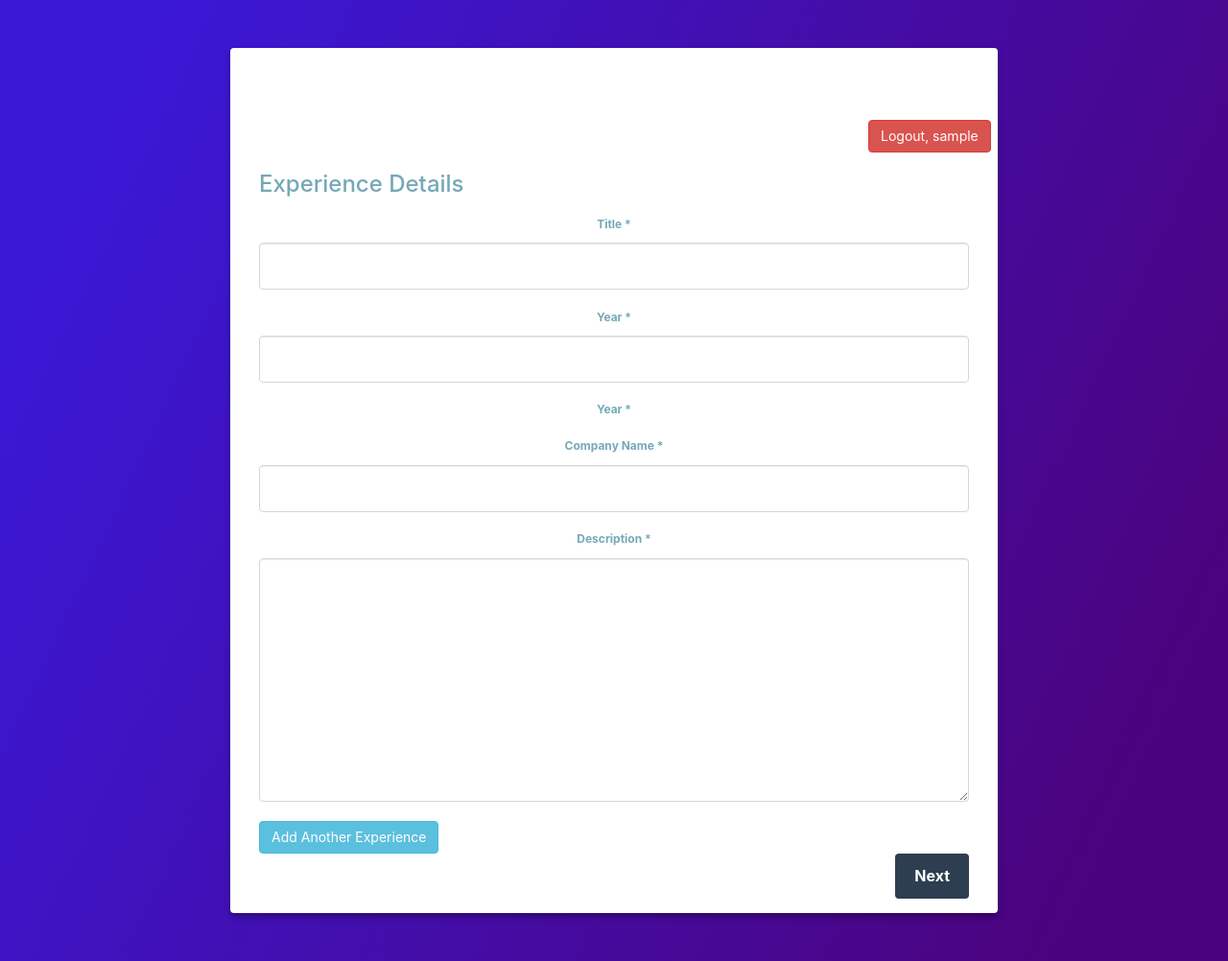
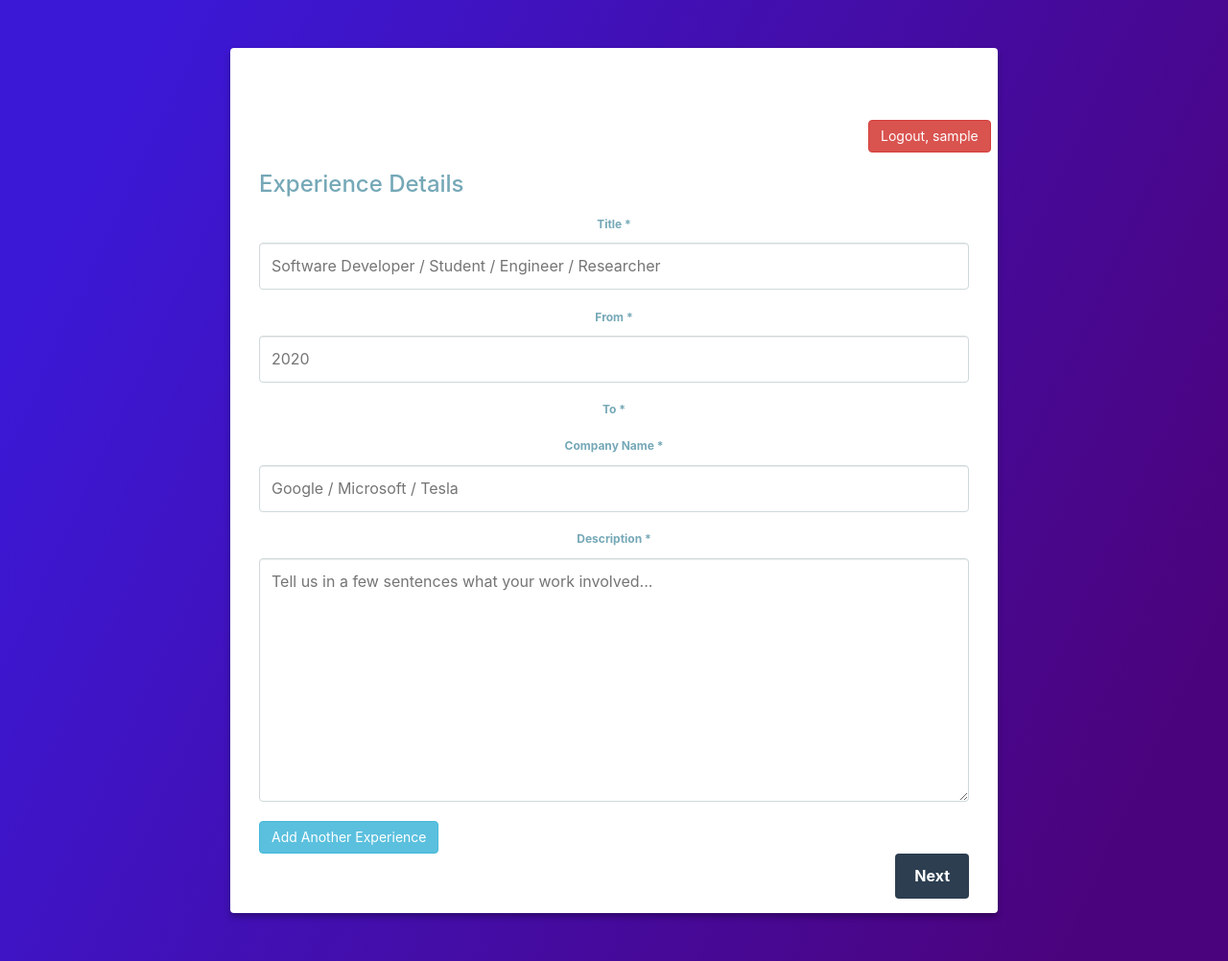
Before and after one commit to sam505/Portfolio, a Django app: page /create/experience in a window 1280 px wide. Shown: the whole page at 96% size. Run offline with Django 4.2, Linux system fonts and the light colour scheme; the visitor is signed in with stand-in values (Sample User, id 1); some libraries are stand-ins or nearby versions.

Commit message:
Update experience form

```diff
--- a/templates/user_interface/experience.html
+++ b/templates/user_interface/experience.html
@@ -1,4 +1,5 @@
 {% extends "user_interface/create_layout.html" %}
+{% load widget_tweaks %}
 
 {% block body %}
 <form class="vue-form" method="POST" enctype="multipart/form-data" action="{% url 'experience' %}">
@@ -14,7 +15,7 @@
     <!-- Experience Title -->
     <div>
       <label class="label" for="name">Title *</label>
-      {{ expFORM.expTitle }}
+      {% render_field expFORM.expTitle placeholder="Software Developer / Student / Engineer / Researcher" %}
       {% for error in expFORM.expTitle.errors %}
       <span class="text-danger ml-2">{{ error }}</span>
       {% endfor %}
@@ -22,16 +23,16 @@
 
     <!-- Year -->
     <div>
-      <label class="label" for="name">Year *</label>
-      {{ expFORM.expYear }}
+      <label class="label" for="name">From *</label>
+      {% render_field expFORM.expYear placeholder="2020" %}
       {% for error in expFORM.expYear.errors %}
       <span class="text-danger ml-2">{{ error }}</span>
       {% endfor %}
     </div>
 
     <div>
-      <label class="label" for="name">Year *</label>
-      {{ expFORM.expEndYear }}
+      <label class="label" for="name">To *</label>
+      {% render_field expFORM.expEndYear placeholder="2022" %}
       {% for error in expFORM.expEndYear.errors %}
       <span class="text-danger ml-2">{{ error }}</span>
       {% endfor %}
@@ -40,7 +41,7 @@
     <!-- Institute -->
     <div>
       <label class="label" for="name">Company Name *</label>
-      {{ expFORM.company }}
+      {% render_field expFORM.company placeholder="Google / Microsoft / Tesla" %}
       {% for error in expFORM.company.errors %}
       <span class="text-danger ml-2">{{ error }}</span>
       {% endfor %}
@@ -49,7 +50,7 @@
     <!-- Description -->
     <div>
       <label class="label" for="textarea">Description *</label>
-      {{ expFORM.expDescription }}
+      {% render_field expFORM.expDescription placeholder="Tell us in a few sentences what your work involved..." %}
       {% for error in expFORM.expDescription.errors %}
       <span class="text-danger ml-2">{{ error }}</span>
       {% endfor %}
```
